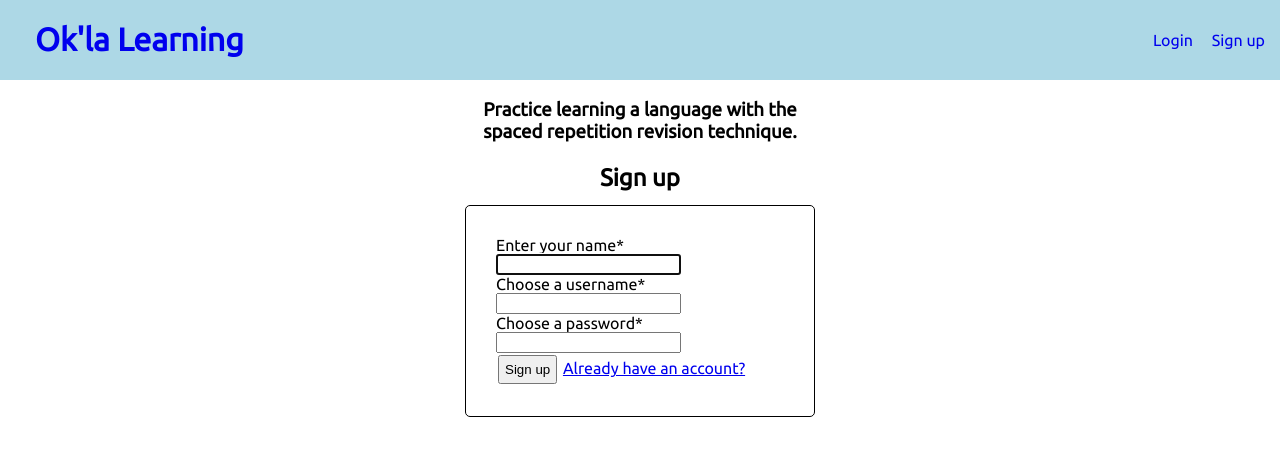
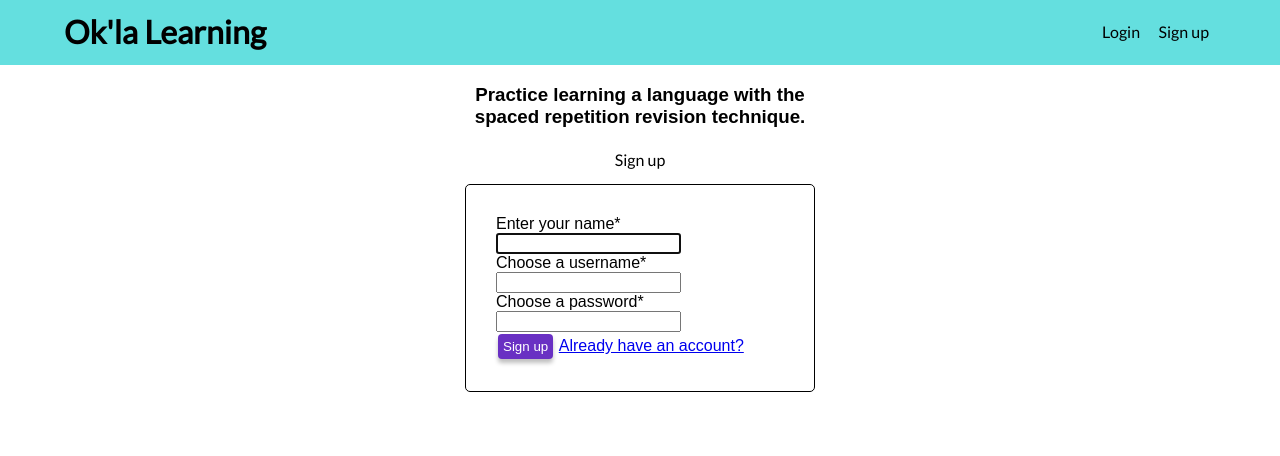
Before and after one commit to RShuken/ok-la-client, a React (Create React App) app: page /register in a window 1280 px wide. Shown: the top 456 px of the page. Built offline with nearby package versions, Linux system fonts and the light colour scheme.

Commit message:
added new styles

```diff
--- a/package.json
+++ b/package.json
@@ -3,9 +3,9 @@
   "version": "0.1.0",
   "private": true,
   "dependencies": {
-    "@fortawesome/fontawesome-svg-core": "^1.2.15",
-    "@fortawesome/free-solid-svg-icons": "^5.7.2",
-    "@fortawesome/react-fontawesome": "^0.1.4",
+    "@fortawesome/fontawesome-svg-core": "^1.2.34",
+    "@fortawesome/free-solid-svg-icons": "^5.15.2",
+    "@fortawesome/react-fontawesome": "^0.1.14",
     "classnames": "^2.2.6",
     "jwt-decode": "^2.2.0",
     "react": "^16.8.3",
--- a/src/components/App/App.css
+++ b/src/components/App/App.css
@@ -0,0 +1,38 @@
+h1 {
+  font-family: 'Lato', Helvetica, Arial, 'Times New Roman', Times, serif;
+  font-size: 28px;
+  line-height: 22px;
+  color: #FFFFFF;
+  font-style: normal;
+  font-weight: normal;
+}
+
+h2 {
+  font-family: 'Lato', Helvetica, Arial, 'Times New Roman', Times, serif;
+  font-style: normal;
+  font-weight: normal;
+  font-size: 16px;
+  line-height: 22px;
+  color: #000000;
+}
+
+p {
+  font-family: 'Lato', Helvetica, Arial, 'Times New Roman', Times, serif;
+  font-style: normal;
+  font-weight: normal;
+  font-size: 16px;
+  line-height: 22px;
+  color: #000000;
+}
+
+button {
+  background: #6930c3;
+  box-shadow: 0px 4px 4px rgba(0, 0, 0, 0.25);
+  border-radius: 4px;
+  color: #ffffff;
+  border: none;
+}
+
+button a {
+  color: #ffffff;
+}
--- a/src/components/Header/Header.css
+++ b/src/components/Header/Header.css
@@ -1,43 +1,71 @@
-
 header {
   display: flex;
   flex-direction: row;
-    justify-content: center;
+  justify-content: space-between;
   align-items: center;
-    background-color: lightblue;
+  background: #64dfdf;
+  padding: 0px 5%;
 }
 
 header h1 {
-    margin-right: auto;
-    margin-left: 35px;
-    text-decoration: none;
-
-}
-
-header h1 a:link{
   text-decoration: none;
 }
 
-
-header nav a:link{
-text-decoration: none;
-margin-right: 15px;
+img {
+  width: 15px;
 }
 
-.userInfo {
+header a {
+  text-decoration: none;
+}
+
+nav a {
+  text-align: center;
+  text-decoration: none;
+  font-family: 'Lato', Helvetica, Arial, 'Times New Roman', Times, serif;
+  font-style: normal;
+  font-weight: normal;
+  font-size: 16px;
+  line-height: 22px;
+  color: #000000;
+  margin: 7px;
+}
+
+.menuBtn button {
+  width: 44px;
+  height: 44px;
+}
+
+.logo {
+  font-family: 'Lato', Helvetica, Arial, 'Times New Roman', Times, serif;
+  font-style: normal;
+  font-weight: 600;
+  font-size: 32px;
+  line-height: 22px;
+  color: #000000;
+}
+
+.privateNav {
   display: flex;
   flex-direction: column;
   width: 30%;
 }
 
-.userInfo h2 {
+.privateNav h2 {
   padding-bottom: 0px;
   margin-bottom: 10px;
   margin-top: 0px;
 }
 
+.menuBtn {
+}
+
 @media (max-width: 600px) {
-   header {
-       display: none;
+  .menuBtn {
+  }
+
+  nav {
+    display: flex;
+    flex-direction: column;
   }
 }
--- a/src/components/Header/Header.js
+++ b/src/components/Header/Header.js
@@ -1,20 +1,37 @@
-import React, { Component } from 'react'
-import { Link } from 'react-router-dom'
-import TokenService from '../../services/token-service'
-import UserContext from '../../contexts/UserContext'
-import './Header.css'
+import React, { Component } from 'react';
+import { Link } from 'react-router-dom';
+import TokenService from '../../services/token-service';
+import UserContext from '../../contexts/UserContext';
+import './Header.css';
+import icon from '../../images/menu_icon.png';
 
 class Header extends Component {
-  static contextType = UserContext
+  constructor(props) {
+    super(props);
+    this.state = {
+      width: window.innerWidth,
+      height: window.innerHeight,
+      isToggled: false,
+    };
+  }
+  static contextType = UserContext;
+
+  updateDimensions = () => {
+    this.setState({ width: window.innerWidth, height: window.innerHeight });
+  };
+  componentDidMount() {
+    window.addEventListener('resize', this.updateDimensions);
+  }
+  componentWillUnmount() {
+    window.removeEventListener('resize', this.updateDimensions);
+  }
 
   handleLogoutClick = () => {
-    this.context.processLogout()
-  }
+    this.context.processLogout();
+  };
 
   renderLogoutLink() {
     return (
-      <div className='userInfo'>
-        <h2>{this.context.user.name}</h2>
       <nav>
         <Link onClick={this.handleLogoutClick} to='/login'>
           Logout
@@ -22,34 +39,61 @@ class Header extends Component {
         <Link to='/'>My Dashboard</Link>
         <Link to='/community-dashboard'>Community Hub</Link>
       </nav>
-      </div>
     );
   }
 
   renderLoginLink() {
     return (
-      <nav>
-        <Link to='/login'>Login</Link>
-        {' '}
-        <Link to='/register'>Sign up</Link>
+      <nav className='publicNav'>
+        <Link to='/login'>Login</Link> <Link to='/register'>Sign up</Link>
       </nav>
-    )
+    );
+  }
+
+  changeToggled() {
+    this.setState({ isToggled: !this.state.isToggled });
+  }
+
+  renderHamburgerMenu() {
+    return (
+      <div className='menuBtn'>
+        <button onClick={(e) => this.changeToggled()}>
+          <img src={icon} alt='menu button' />
+        </button>
+      </div>
+    );
+  }
+
+  renderNav() {
+    return TokenService.hasAuthToken()
+      ? this.renderLogoutLink()
+      : this.renderLoginLink();
   }
 
   render() {
     return (
+      <div>
         <header>
-        <h1>
+          <div className='headerWrapper'>
             <Link to='/'>
-           Ok'la Learning
+              <h1 className='logo'>Ok'la Learning</h1>
             </Link>
-        </h1>
-        {TokenService.hasAuthToken()
-          ? this.renderLogoutLink()
-          : this.renderLoginLink()}
+          </div>
+
+          {this.state.width <= 600
+            ? this.renderHamburgerMenu()
+            : this.renderNav()}
+
+
         </header>
+        <div>
+            {this.state.width <= 600 && this.state.isToggled
+            ? this.renderNav()
+            : undefined}
+        </div>
+      </div>
     );
   }
 }
 
-export default Header
+export default Header;
--- a/src/components/Learning/Learning.css
+++ b/src/components/Learning/Learning.css
@@ -1,8 +1,67 @@
 .translateWrapper {
   display: flex;
+  background: #252525;
+
   flex-direction: column;
-  justify-content: center;
   align-items: center;
+  height: 100vh;
+}
+
+.translate-prompt {
+  margin-top: 40px;
+  color: #64dfdf;
+  font-size: 24px;
+  line-height: 22px;
+  margin-right: 0px;
+}
+.inputBox {
+  display: flex;
+  flex-direction: row;
+  align-items: center;
+  margin-right: 0px;
+}
+
+.incorrect {
+  font-family: Lato;
+  font-style: normal;
+  font-weight: 300;
+  font-size: 10px;
+  line-height: 22px;
+
+  color: #fc4747;
+  margin: 0;
+  padding: 0;
+}
+
+.correct {
+  font-family: Lato;
+  font-style: normal;
+  font-weight: 300;
+  font-size: 10px;
+  line-height: 22px;
+
+  color: #77ff85;
+  margin: 0;
+  padding: 0;
+}
+.inputBox button {
+  width: 105px;
+  height: 48px;
+  border: none;
+  background: #6930c3;
+  border-radius: 4px;
+  margin-left: 8px;
+}
+.answerBox {
+  width: 320px;
+  height: 48px;
+
+  background: #ffffff;
+  border-radius: 4px;
+}
+.translateTitle {
+  margin-top: 87px;
+  margin-bottom: 0px;
 }
 
 .translateWordContainer {
@@ -12,10 +71,41 @@
   align-items: center;
 }
 
+.guessContainer {
+  margin-top: 60px;
+  color: white;
+  display: flex;
+  flex-direction: column;
+  justify-content: center;
+  align-items: center;
+}
+
+.guessContainer h2, .guessContainer p {
+  color: white;
+}
+
+.guessContainer button {
+  border: none;
+  margin-top: 12px;
+}
+
+.guessContainer input {
+  padding: 5px;
+  margin: 5px;
+}
+
+.guessContainer a:link {
+  text-decoration: none;
+}
+
+.translateWordContainer button {
+  border: none;
+  margin-top: 0px;
+}
 
 .translateWordContainer input {
-    padding: 5px;
-    margin: 5px;
+  padding: 5px;
+  margin: 5px;
 }
 
 .translateWordContainer a:link {
--- a/src/components/UserDecksDashboard/UserDeck/UserDeck.css
+++ b/src/components/UserDecksDashboard/UserDeck/UserDeck.css
@@ -13,6 +13,55 @@
   flex-direction: column;
   padding: 5px;
   align-items: center;
+  width: 176px;
+  height: 100px;
+  background: #252525;
+  box-shadow: 0px 4px 4px rgba(0, 0, 0, 0.25);
+  border-radius: 4px;
+}
+
+.editBtn {
+  width: 88px;
+  height: 48px;
+  left: 521px;
+  top: 124px;
+  margin: 0px;
+  padding: 0px;
+  background: #2686f6;
+  border-radius: 0px 0px 4px 0px;
+}
+
+.deleteBtn {
+  width: 88px;
+  height: 48px;
+  left: 433px;
+  top: 124px;
+  margin: 0px;
+  padding: 0px;
+  background: #fc4747;
+  border-radius: 0px 0px 4px 0px;
+}
+
+.languageBox p {
+  font-family: Lato;
+  font-style: normal;
+  font-weight: 300;
+  font-size: 14px;
+  line-height: 22px;
+  color: #ffffff;
+  margin: 0;
+  padding: 0;
+}
+
+.languageBox a {
+  font-family: Lato;
+  font-style: normal;
+  font-weight: 600;
+  font-size: 24px;
+  line-height: 22px;
+  color: #ffffff;
+  margin: 0;
+  padding: 0;
 }
 
 .languageBox button {
@@ -24,10 +73,12 @@
   display: flex;
   flex-direction: row;
   justify-content: center;
+  margin: 0px;
+  padding: 0px;
 }
 
 .btnBox button {
-  margin: 7px;
+  margin: 0;
 }
 
 @media (min-width: 500px) {
--- a/src/components/UserDecksDashboard/UserDeck/UserDeck.js
+++ b/src/components/UserDecksDashboard/UserDeck/UserDeck.js
@@ -98,18 +98,17 @@ class UserDeck extends Component {
             {/* need to be able to pass the language.id to the next page from clicking this component */}
             {this.state.isToggled === false ? (
               <a href={`/language-dashboard/${this.state.language.id}`}>
-                {this.state.language.name}
+                {this.state.language.name.toUpperCase()}
               </a>
             ) : (
               this.editTitleForm()
             )}
           </h3>
-          <p>Number of cards {this.state.language.numCards}</p>
-          <p>Score: {this.state.language.total_score}</p>
+          <p>Highest Score: {this.state.language.total_score}</p>
         </div>
         <div className='btnBox'>
-          <button onClick={this.handleDeleteDeck}>delete</button>
-          <button onClick={this.handleClickEditTitle}>edit title</button>
+          <button className='deleteBtn' onClick={this.handleDeleteDeck}>delete</button>
+          <button className='editBtn' onClick={this.handleClickEditTitle}>edit title</button>
         </div>
       </div>
     );
--- a/src/index.css
+++ b/src/index.css
@@ -1,4 +1,4 @@
-@import url('https://fonts.googleapis.com/css?family=Ubuntu');
+@import url('https://fonts.googleapis.com/css?family=Lato');
 
 * {
   box-sizing: border-box;
--- /dev/null
+++ b/src/reset.css
@@ -0,0 +1,48 @@
+/* http://meyerweb.com/eric/tools/css/reset/
+   v2.0 | 20110126
+   License: none (public domain)
+*/
+
+html, body, div, span, applet, object, iframe,
+h1, h2, h3, h4, h5, h6, p, blockquote, pre,
+a, abbr, acronym, address, big, cite, code,
+del, dfn, em, img, ins, kbd, q, s, samp,
+small, strike, strong, sub, sup, tt, var,
+b, u, i, center,
+dl, dt, dd, ol, ul, li,
+fieldset, form, label, legend,
+table, caption, tbody, tfoot, thead, tr, th, td,
+article, aside, canvas, details, embed,
+figure, figcaption, footer, header, hgroup,
+menu, nav, output, ruby, section, summary,
+time, mark, audio, video {
+	margin: 0;
+	padding: 0;
+	border: 0;
+	font-size: 100%;
+	font: inherit;
+	vertical-align: baseline;
+}
+/* HTML5 display-role reset for older browsers */
+article, aside, details, figcaption, figure,
+footer, header, hgroup, menu, nav, section {
+	display: block;
+}
+body {
+	line-height: 1;
+}
+ol, ul {
+	list-style: none;
+}
+blockquote, q {
+	quotes: none;
+}
+blockquote:before, blockquote:after,
+q:before, q:after {
+	content: '';
+	content: none;
+}
+table {
+	border-collapse: collapse;
+	border-spacing: 0;
+}
```
Also changed, not shown: src/components/Learning/Learning.js (+18 -47 lines), src/components/UserDecksDashboard/UserDecksDashboard.js (+0 -9 lines), src/images/menu_icon.png (added), 1 other file (tests, documents, lock files or other folders). Lines whose indentation alone changed are shown as unchanged.
